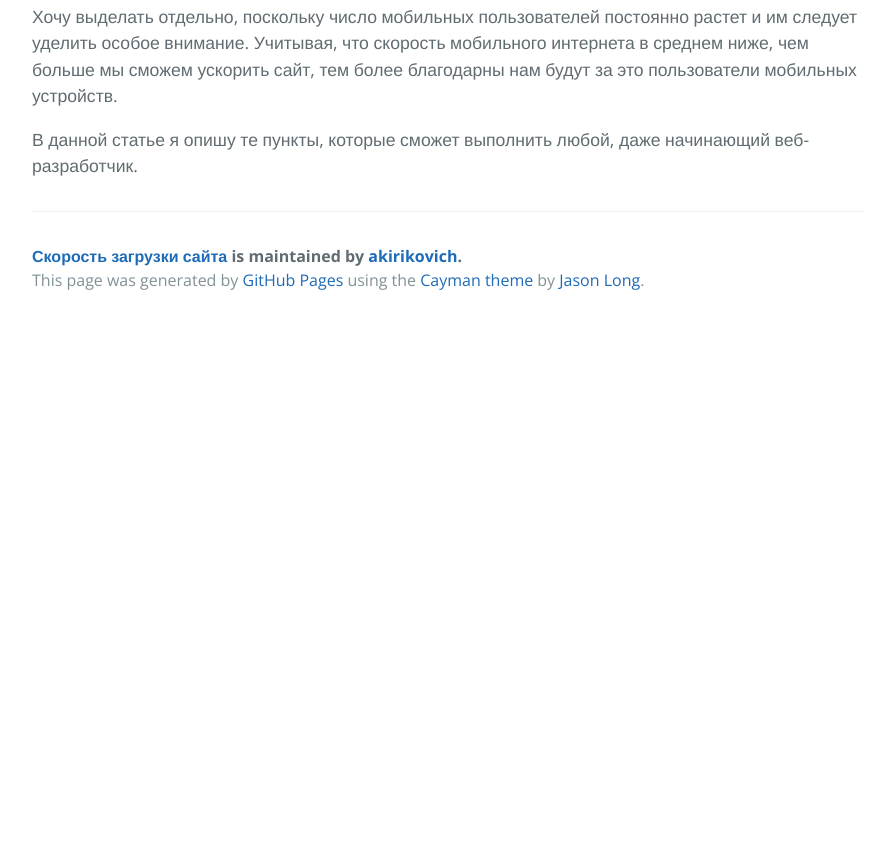
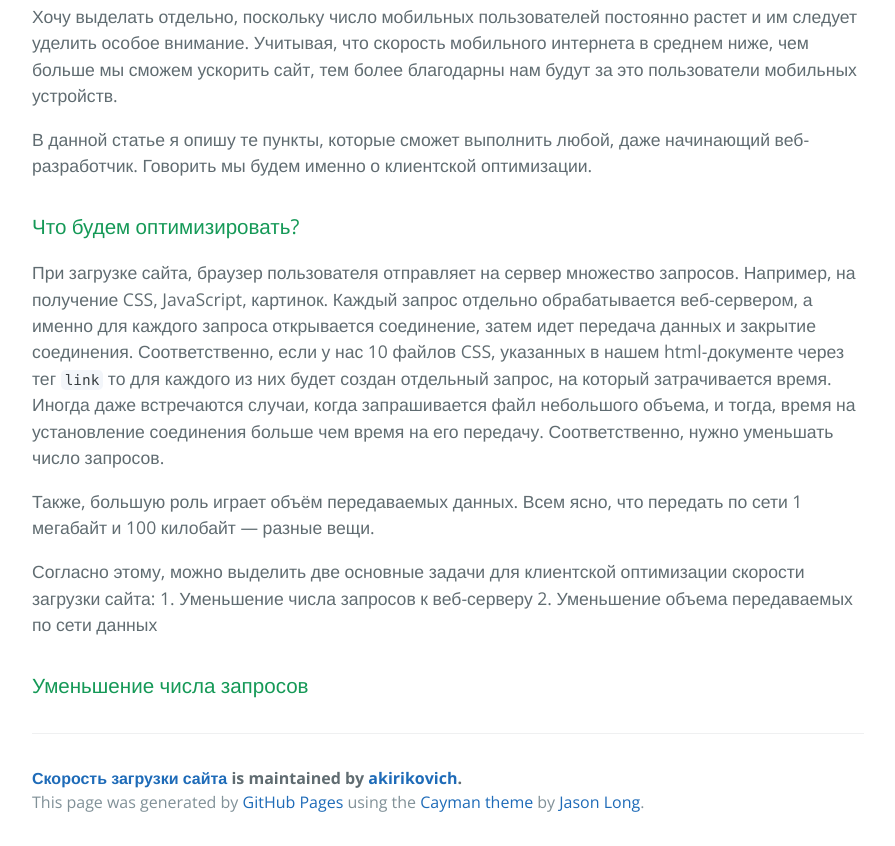
Before and after one commit to akirikovich/SiteSpeed, a plain HTML site: page index.html in a window 1280 px wide. Shown: the part 719-1565 px from the top of the page, without its empty margins (192-1087 px from the left). Before the commit the page ends 1043 px from the top, so only its background shows below. Drawn offline with nearby package versions, Linux system fonts and the light colour scheme.

Commit message:
Create gh-pages branch via GitHub

```diff
--- a/index.html
+++ b/index.html
@@ -36,7 +36,23 @@
 
 <p>Хочу выделать отдельно, поскольку число мобильных пользователей постоянно растет и им следует уделить особое внимание. Учитывая, что скорость мобильного интернета в среднем ниже, чем больше мы сможем ускорить сайт, тем более благодарны нам будут за это пользователи мобильных устройств.</p>
 
-<p>В данной статье я опишу те пункты, которые сможет выполнить любой, даже начинающий веб-разработчик.</p>
+<p>В данной статье я опишу те пункты, которые сможет выполнить любой, даже начинающий веб-разработчик. Говорить мы будем именно о клиентской оптимизации.</p>
+
+<h3>
+<a id="Что-будем-оптимизировать" class="anchor" href="#%D0%A7%D1%82%D0%BE-%D0%B1%D1%83%D0%B4%D0%B5%D0%BC-%D0%BE%D0%BF%D1%82%D0%B8%D0%BC%D0%B8%D0%B7%D0%B8%D1%80%D0%BE%D0%B2%D0%B0%D1%82%D1%8C" aria-hidden="true"><span class="octicon octicon-link"></span></a>Что будем оптимизировать?</h3>
+
+<p>При загрузке сайта, браузер пользователя отправляет на сервер множество запросов. Например, на получение CSS, JavaScript, картинок. Каждый запрос отдельно обрабатывается веб-сервером, а именно для каждого запроса открывается соединение, затем идет передача данных и закрытие соединения. Соответственно, если у нас 10 файлов CSS, указанных в нашем html-документе через тег <code>link</code> то для каждого из них будет создан отдельный запрос, на который затрачивается время.
+Иногда даже встречаются случаи, когда запрашивается файл небольшого объема, и тогда, время на установление соединения больше чем время на его передачу.
+Соответственно, нужно уменьшать число запросов.</p>
+
+<p>Также, большую роль играет объём передаваемых данных. Всем ясно, что передать по сети 1 мегабайт и 100 килобайт — разные вещи.</p>
+
+<p>Согласно этому, можно выделить две основные задачи для клиентской оптимизации скорости загрузки сайта:
+1. Уменьшение числа запросов к веб-серверу
+2. Уменьшение объема передаваемых по сети данных</p>
+
+<h3>
+<a id="Уменьшение-числа-запросов" class="anchor" href="#%D0%A3%D0%BC%D0%B5%D0%BD%D1%8C%D1%88%D0%B5%D0%BD%D0%B8%D0%B5-%D1%87%D0%B8%D1%81%D0%BB%D0%B0-%D0%B7%D0%B0%D0%BF%D1%80%D0%BE%D1%81%D0%BE%D0%B2" aria-hidden="true"><span class="octicon octicon-link"></span></a>Уменьшение числа запросов</h3>
 
       <footer class="site-footer">
         <span class="site-footer-owner"><a href="https://github.com/akirikovich/SiteSpeed">Скорость загрузки сайта</a> is maintained by <a href="https://github.com/akirikovich">akirikovich</a>.</span>
```
Also changed, not shown: params.json (+1 -1 lines).
